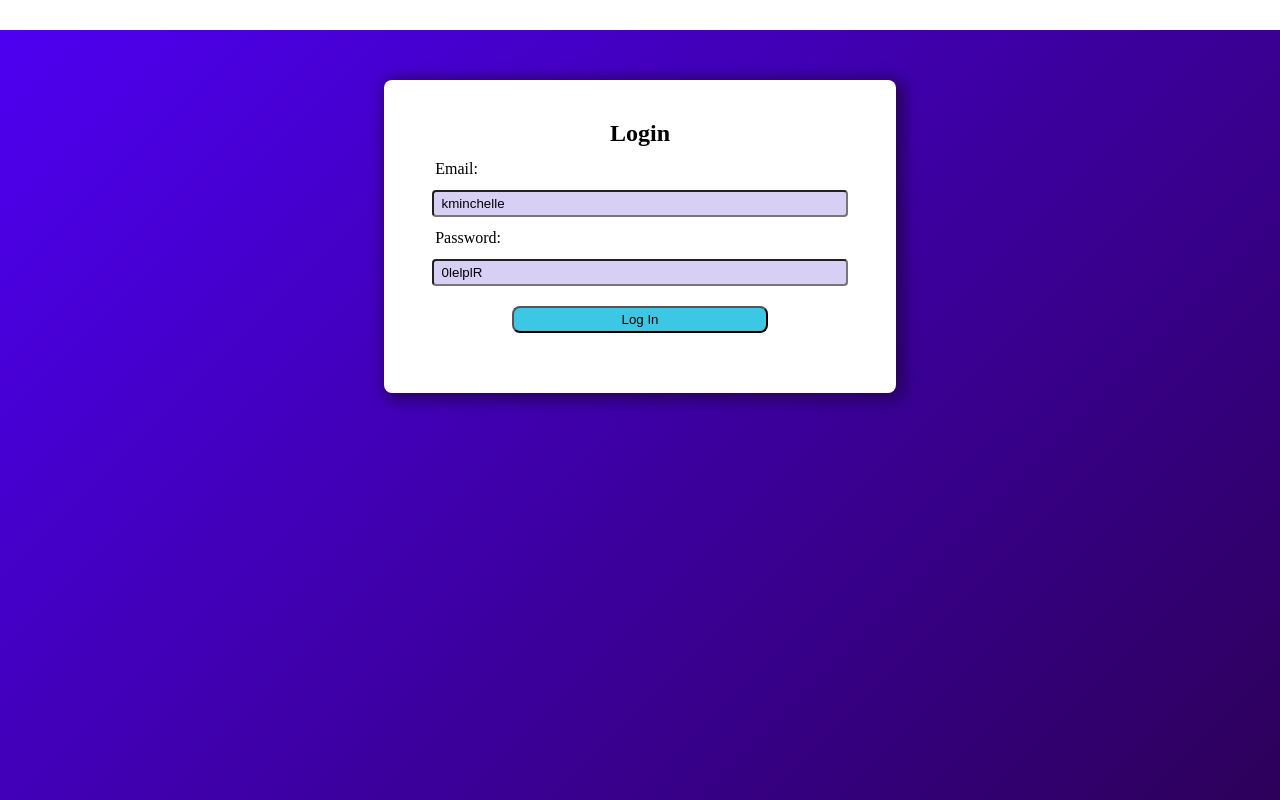
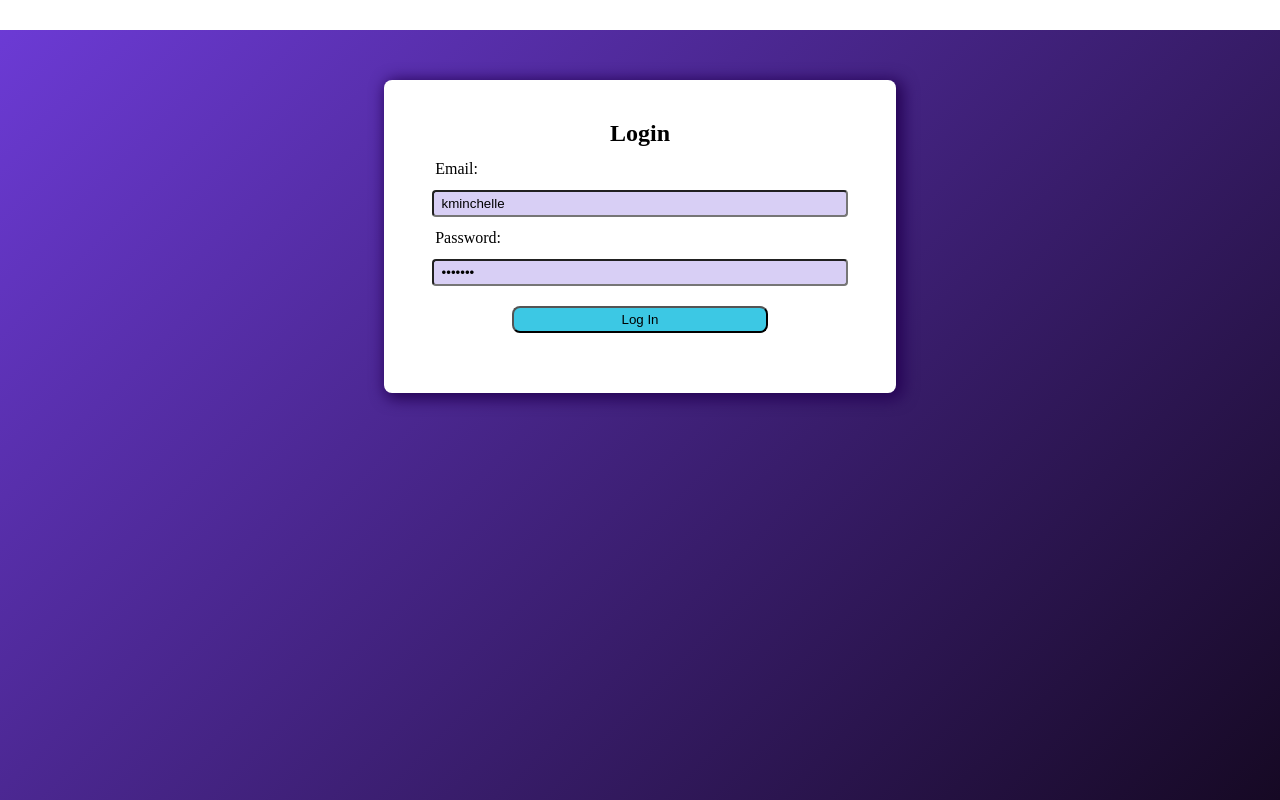
Before and after one commit to snigdho611/auth-redux, a React (Vite) app: page /login in a window 1280 px wide. Built offline with nearby package versions, Linux system fonts and the light colour scheme.

Commit message:
Added redux persist gate

```diff
--- a/src/App.css
+++ b/src/App.css
@@ -4,7 +4,7 @@
 }
 
 html {
-  background: linear-gradient(135deg, #4e00f3, #2d005a) no-repeat center center fixed;
+  background: linear-gradient(135deg, #6d3bd7, #160924) no-repeat center center fixed;
 }
 
 body {
--- a/src/App.jsx
+++ b/src/App.jsx
@@ -12,7 +12,7 @@ function App() {
     <BrowserRouter>
       <Routes>
         <Route path="/" element={<Navigate to={"/login"} />} />
-        <Route path="/login" element={!auth.username ? <Login /> : <Navigate to={"/page"} />} />
+        <Route path="/login" element={!(auth.username && auth.id && auth.token) ? <Login /> : <Navigate to={"/page"} />} />
         <Route element={<PrivateRoute />} >
           <Route path="/page" element={<Home />} />
         </Route>
--- a/src/components/pages/Login/index.jsx
+++ b/src/components/pages/Login/index.jsx
@@ -77,7 +77,7 @@ const Login = () => {
                             password: e.target.value,
                         }))
                     }
-                    type="text"
+                    type="password"
                 />
                 <button className="form_button" type="submit">
                     Log In
--- a/src/main.jsx
+++ b/src/main.jsx
@@ -1,13 +1,16 @@
 import React from 'react'
 import ReactDOM from 'react-dom/client'
 import App from './App.jsx'
-import { store } from './store/index.js'
+import { persistor, store } from './store/index.js'
 import { Provider } from 'react-redux'
+import { PersistGate } from 'redux-persist/integration/react'
 
 ReactDOM.createRoot(document.getElementById('root')).render(
   <React.StrictMode>
     <Provider store={store}>
-      <App />
+      <PersistGate loading={null} persistor={persistor}>
+        <App />
+      </PersistGate>
     </Provider>
   </React.StrictMode>,
 )
--- a/src/store/index.js
+++ b/src/store/index.js
@@ -2,16 +2,16 @@ import { combineReducers, configureStore } from "@reduxjs/toolkit";
 import authSlice from "./auth";
 import { persistReducer, persistStore } from "redux-persist";
 import localStorage from "redux-persist/lib/storage";
+
+const reducers = combineReducers({
+    auth: authSlice,
+});
 
 const persistConfig = {
     key: "root",
     storage: localStorage,
     whitelist: ["auth"],
 };
-
-const reducers = combineReducers({
-    auth: authSlice,
-});
 
 const persistedReducer = persistReducer(persistConfig, reducers);
 
```
